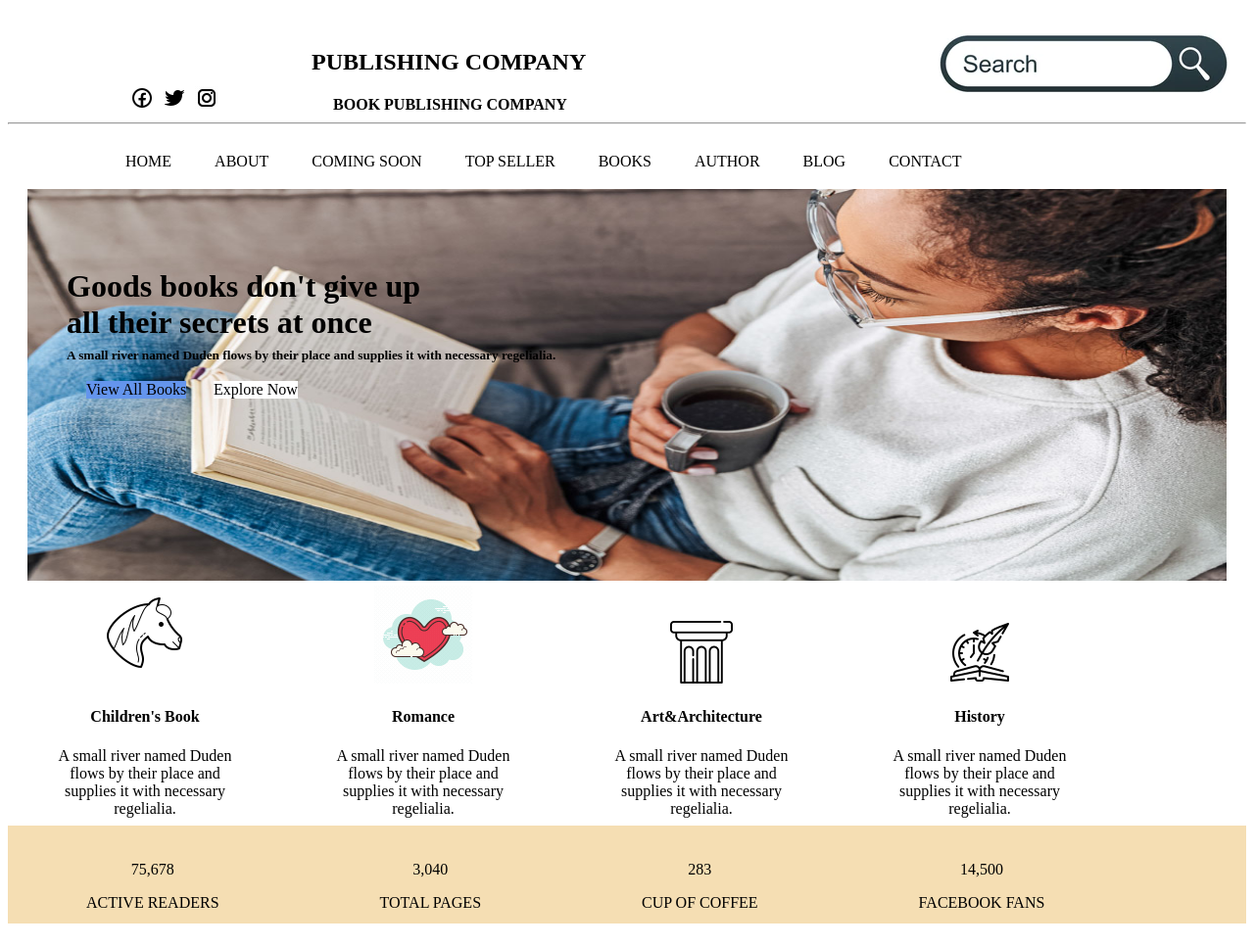
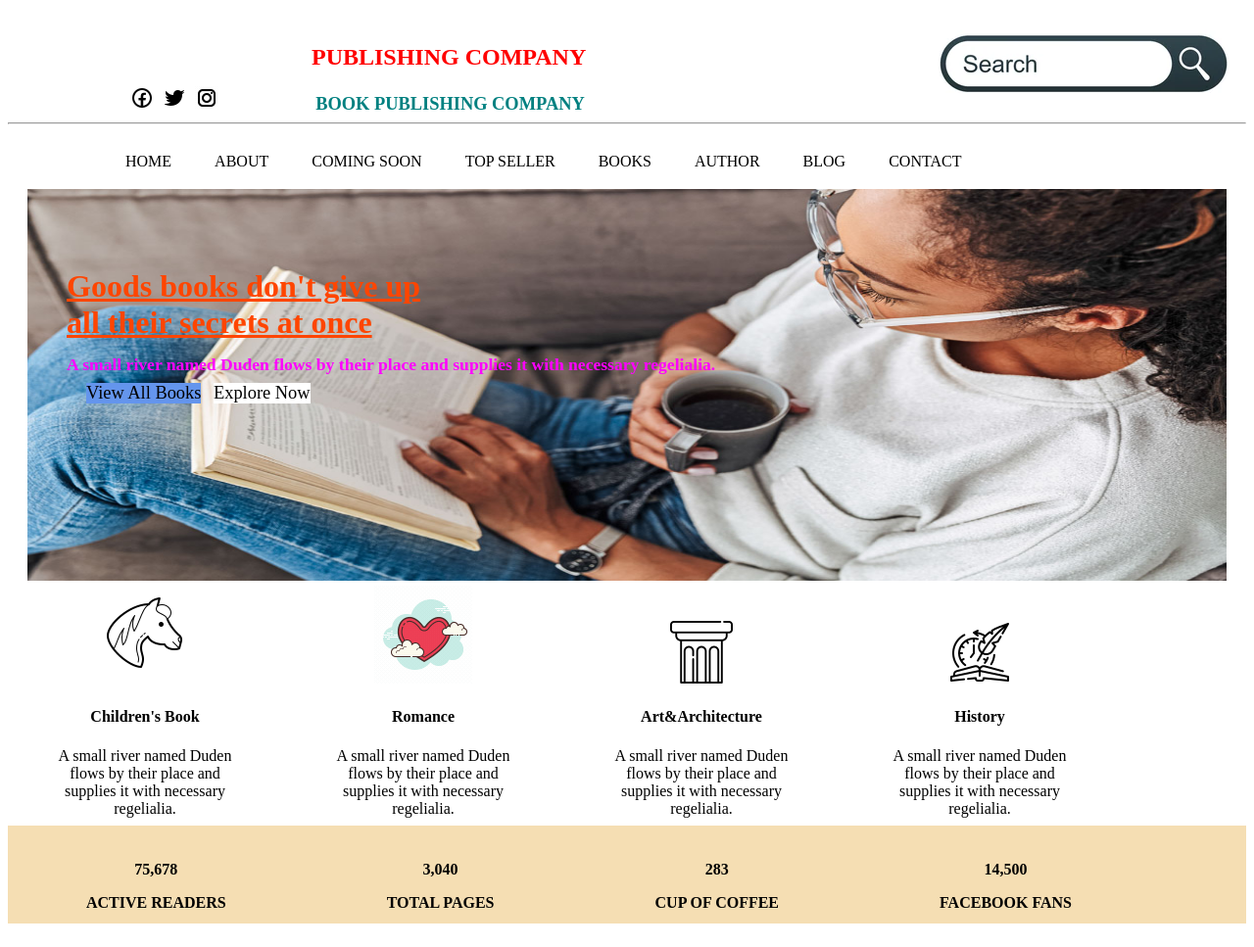
Before and after one commit to ujj-awalkumar/Task-1-Ocatnet-Internship-, a plain HTML site: page index.html in a window 1280 px wide. Shown: the whole page at 98% size. Drawn offline with Linux system fonts and the light colour scheme.

Commit message:
Completed 1st Task successfully.

```diff
--- a/index.html
+++ b/index.html
@@ -19,8 +19,8 @@
     </div>
     <div class="header" id="headalign">
         <P>
-        <h2 align="justify" id="heading">PUBLISHING COMPANY</h2>
-        <h4 align="center" id="heading">BOOK PUBLISHING COMPANY</h4>
+        <h2 align="justify" id="heading" style="font-size: 1.5pc;color: red;font-weight: bold;">PUBLISHING COMPANY</h2>
+        <h4 align="center" id="heading" style="color:teal; font-size: 1.15pc; font-family: 'Times New Roman', Times, serif;" >BOOK PUBLISHING COMPANY</h4>
         </P>
     </div>
     <div class="header">
--- a/indexstyle.css
+++ b/indexstyle.css
@@ -23,15 +23,14 @@
 
 #search{
     padding: 0px 0px 0px 250px;
-    /* margin: 0px 0px 0px 600px; */
+
 }
 #heading{
     padding: 0px 0px 0px 10px;
-    /* margin: 0px 0px 0px 20px; */
+
 }
 .menu{
     height: 30px;
-    /* width: 100%; */
     padding: 5px 60px 5px 60px;
 }
 
@@ -50,17 +49,23 @@
     position: absolute;
     top: 60px;
     left: 60px;
+    color: orangered;
+    text-decoration: underline;
 }
 .bottomtext{
     position: absolute;
     top: 140px;
     left: 60px;
+    font-size: 1.1pc;
+   /* color: firebrick; */
+   color: magenta;
 }
 .box1{
     position: absolute;
    background-color: cornflowerblue;
    top: 180px;
    left: 80px;
+   font-size: 1.15pc;
 }
 
 .box2{
@@ -68,6 +73,7 @@
     background-color: white;
     top: 180px;
     left: 210px;
+    font-size: 1.15pc;
 }
 
 .maincontainer{
@@ -80,6 +86,7 @@
     text-align: center;
     margin: 20px 10px 20px 10px;
     padding: 0px 30px 0px 30px;
+    font-size: 1pc;
 
 }
 .Romb{
@@ -89,6 +96,7 @@
     text-align: center;
     margin: 20px 10px 20px 10px;
     padding: 0px 30px 0px 30px;
+    font-size: 1pc;
 
 }
 .Artb{
@@ -98,6 +106,7 @@
     text-align: center;
     margin: 20px 10px 20px 10px;
     padding: 0px 30px 0px 30px;
+    font-size: 1pc;
 
 }
 .Hisb{
@@ -107,6 +116,7 @@
     text-align: center;
     margin: 20px 10px 20px 10px;
     padding: 0px 30px 0px 30px;
+    font-size: 1pc;
 
 }
 #imgcol{
@@ -126,18 +136,24 @@
     text-align: center;
     margin: 20px 10px 20px 10px;
     padding: 0px 70px 0px 70px;
+    font-size: 1pc;
+    font-weight: bold;
 }
 .Second{
     display: inline-block;
     text-align: center;
     margin: 20px 10px 20px 10px;
     padding: 0px 70px 0px 70px;
+    font-size: 1pc;
+    font-weight: bold;
 }
 .Third{
     display: inline-block;
     text-align: center;
     margin: 20px 10px 20px 10px;
     padding: 0px 70px 0px 70px;
+    font-size: 1pc;
+    font-weight: bold;
 
 }
 .Fourth{
@@ -145,5 +161,7 @@
     text-align: center;
     margin: 20px 10px 20px 10px;
     padding: 0px 70px 0px 70px;
+    font-size: 1pc;
+    font-weight: bold;
 
 }
```
